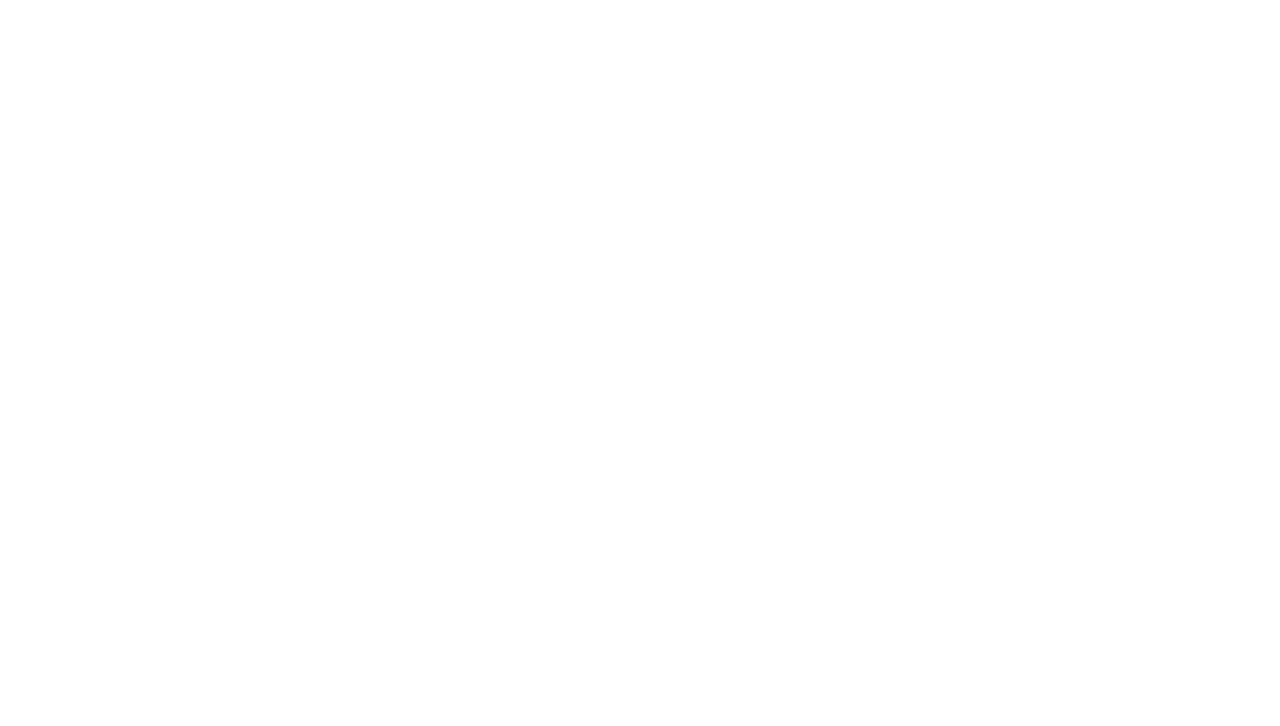
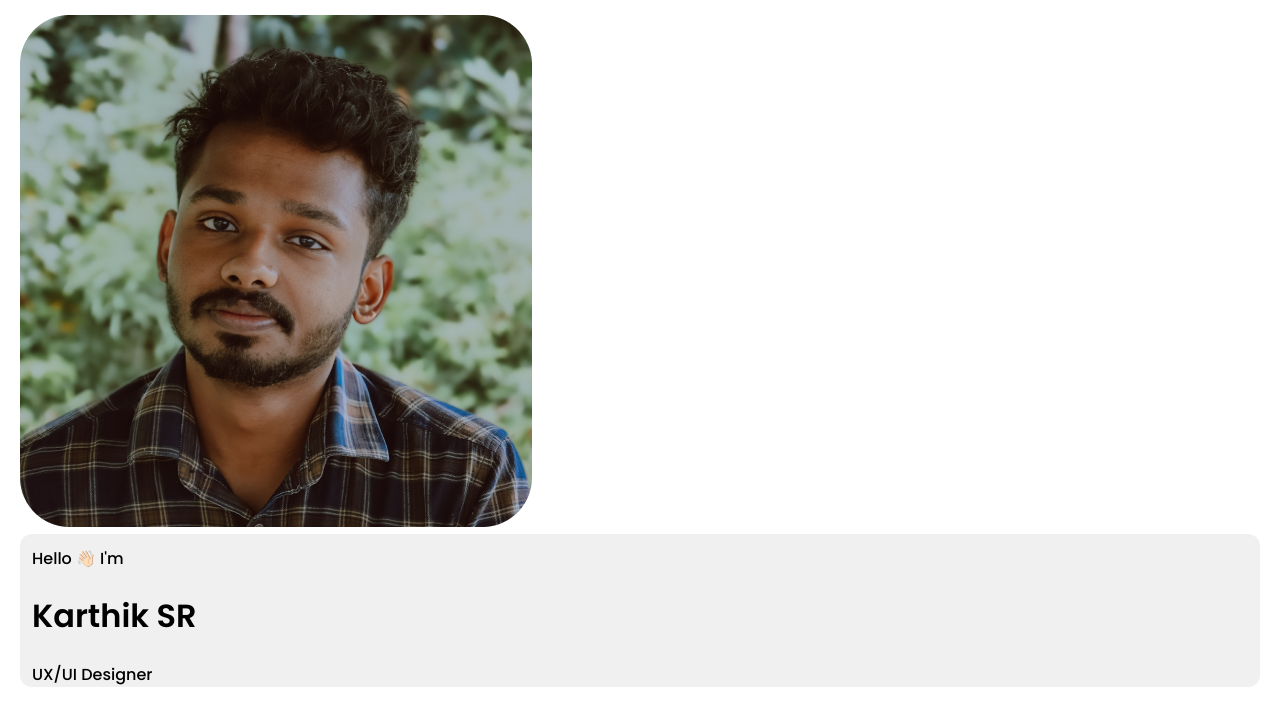
Before and after one commit to zavirukhin/front-end-entrance-exam, a plain HTML site: page index.html in a window 1280 px wide. Drawn offline with Linux system fonts and the light colour scheme.

Commit message:
feat: add header

```diff
--- a/index.css
+++ b/index.css
@@ -0,0 +1,25 @@
+* {
+  box-sizing: border-box;
+}
+
+body {
+  margin: 15px 20px;
+  font-family: "Poppins", sans-serif;
+  font-weight: 500;
+}
+
+main {
+  display: flex;
+  gap: 20px;
+  height: 124px;
+}
+
+main > img {
+  height: 100%;
+}
+
+.container {
+  padding: 12px 12px 0px 12px;
+  background: #F0F0F0;
+  border-radius: 12px;
+}
--- a/index.html
+++ b/index.html
@@ -8,6 +8,16 @@
   <link rel="stylesheet" href="./index.css">
 </head>
 <body>
+  <header>
+    <img src="./static/profileImg.jpg" alt="photo cv">
+    <div class="container">
+      <span>Hello 👋🏻 I&#39;m</span>
+      <div class="container-name">
+        <h1>Karthik SR</h1>
+        <span>UX/UI Designer</span>
+      </div>
+    </div>
+  </header>
   <script src="./index.js"></script>
 </body>
 </html>
```
Also changed, not shown: static/profileImg.jpg (added).
